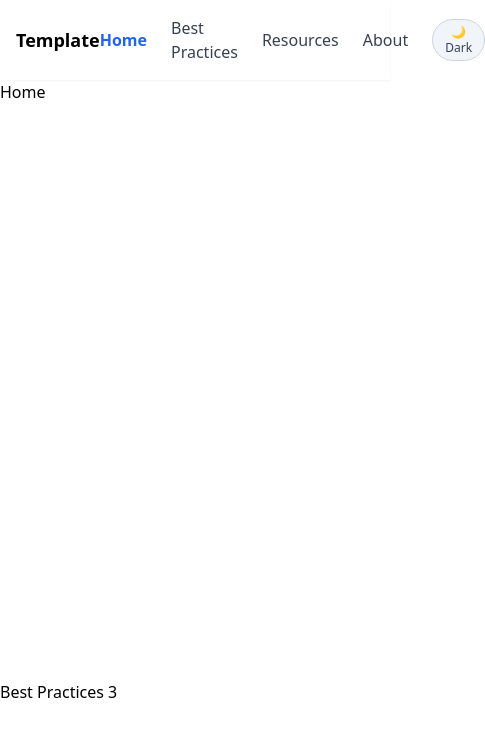
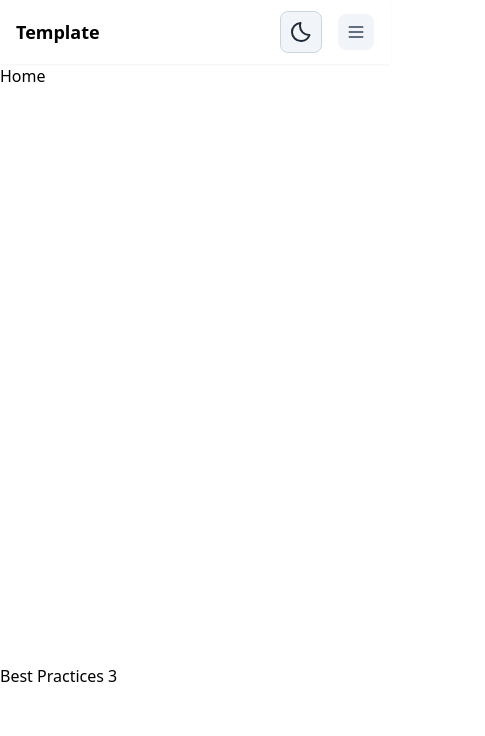
Before and after one commit to dencee/strategy-toolkit, a Nuxt app: page / in a window 390 px wide. Shown: the top 736 px of the page, 485 px wide, since content can reach past the window. Built offline with nearby package versions, Linux system fonts and the light colour scheme.

Commit message:
layout finished

```diff
--- a/app/assets/css/main.css
+++ b/app/assets/css/main.css
@@ -7,6 +7,7 @@
 
 html {
   scroll-behavior: smooth;
+  scroll-padding-top: 5rem;
 }
 
 html.dark body {
--- a/app/components/Header.vue
+++ b/app/components/Header.vue
@@ -1,48 +1,84 @@
 <template>
   <header
-    class="sticky top-0 z-50 bg-white/80 dark:bg-slate-900/80 backdrop-blur-md shadow-sm dark:border-b dark:border-slate-700"
-  >
-    <nav class="mx-auto flex max-w-5xl items-center justify-between p-4">
-      <NuxtLink to="/" class="font-bold text-lg">
+    class="sticky top-0 z-50 bg-white/80 dark:bg-slate-900/80 backdrop-blur-md shadow-sm dark:border-b dark:border-slate-700">
+    <div class="container-max px-4 sm;px-6 lg:px-8">
+      <div class="flex items-center justify-between h-16">
+        <div>
+          <NuxtLink to="/" class="flex items-cener space-x-2 font-bold text-lg">
             Template
           </NuxtLink>
-
-      <ul class="flex items-center gap-6">
+        </div>
+        <nav class="mx-auto flex max-w-5xl items-center justify-between p-4">
+          <ul class=" hidden md:flex items-center space-x-8">
             <li v-for="item in nav" :key="item.to">
-          <a
-            :href="item.to"
-            class="transition-colors"
-            :class="activeSection === item.to
+              <a :href="item.to" class="transition-colors" :class="activeSection === item.to
                 ? 'text-blue-600 dark:text-blue-400 font-semibold'
-              : 'text-gray-700 dark:text-slate-300 hover:text-blue-500 dark:hover:text-blue-300'"
-          >
+                : 'text-gray-700 dark:text-slate-300 hover:text-blue-500 dark:hover:text-blue-300'">
                 {{ item.label }}
               </a>
             </li>
-
+          </ul>
+        </nav>
+        <div class="flex items-center space-x-4">
           <!-- Dark mode toggle -->
-        <li>
-          <button
-            type="button"
-            @click="toggleDark"
-            class="text-xs px-3 py-1 rounded-full border border-slate-300 dark:border-slate-600
+          <button type="button" @click="toggleDark" class="text-xs p-2 rounded-lg border border-slate-300 dark:border-slate-600
         bg-slate-100 dark:bg-slate-800
         text-slate-700 dark:text-slate-200
-                   hover:bg-slate-200 dark:hover:bg-slate-700 transition"
-          >
-            {{ isDark ? '☀️ Light' : '🌙 Dark' }}
+        hover:bg-slate-200 dark:hover:bg-slate-700 transition hover:scale-110">
+            <svg v-if="isDark" class="w-6 h-6 text-gray-800 dark:text-white" aria-hidden="true"
+              xmlns="http://www.w3.org/2000/svg" width="24" height="24" fill="none" viewBox="0 0 24 24">
+              <path stroke="currentColor" stroke-linecap="round" stroke-linejoin="round" stroke-width="2"
+                d="M12 5V3m0 18v-2M7.05 7.05 5.636 5.636m12.728 12.728L16.95 16.95M5 12H3m18 0h-2M7.05 16.95l-1.414 1.414M18.364 5.636 16.95 7.05M16 12a4 4 0 1 1-8 0 4 4 0 0 1 8 0Z" />
+            </svg>
+            <svg v-else class="w-6 h-6 text-gray-800 dark:text-white" aria-hidden="true"
+              xmlns="http://www.w3.org/2000/svg" width="24" height="24" fill="none" viewBox="0 0 24 24">
+              <path stroke="currentColor" stroke-linecap="round" stroke-linejoin="round" stroke-width="2"
+                d="M12 21a9 9 0 0 1-.5-17.986V3c-.354.966-.5 1.911-.5 3a9 9 0 0 0 9 9c.239 0 .254.018.488 0A9.004 9.004 0 0 1 12 21Z" />
+            </svg>
           </button>
+
+          <!-- Mobile menu toggle -->
+          <button @click="isMobileMenuOpen = !isMobileMenuOpen"
+            class="md:hidden p-2 rounded-lg bg-slate-100 dark:bg-slate-800 text-slate-700 dark:text-slate-200 hover:bg-slate-200 dark:hover:bg-slate-700 transition-colors">
+            <svg v-if="!isMobileMenuOpen" xmlns="http://www.w3.org/2000/svg" width="20" height="20" viewBox="0 0 24 24"
+              fill="none" stroke="currentColor" stroke-width="2" stroke-linecap="round" stroke-linejoin="round"
+              class="lucide lucide-menu ">
+              <line x1="4" x2="20" y1="12" y2="12"></line>
+              <line x1="4" x2="20" y1="6" y2="6"></line>
+              <line x1="4" x2="20" y1="18" y2="18"></line>
+            </svg>
+            <svg v-else xmlns="http://www.w3.org/2000/svg" width="20" height="20" viewBox="0 0 24 24" fill="none"
+              stroke="currentColor" stroke-width="2" stroke-linecap="round" stroke-linejoin="round"
+              class="lucide lucide-x">
+              <path d="M18 6 6 18" />
+              <path d="m6 6 12 12" />
+            </svg>
+          </button>
+
+          <!-- Mobile Menu Dropdown -->
+          <Transition name="mobile-menu">
+            <div v-if="isMobileMenuOpen"
+              class="absolute top-full left-0 w-full bg-white/95 dark:bg-slate-900/95 backdrop-blur-md border-b border-slate-200 dark:border-slate-700 shadow-lg md:hidden">
+              <ul class="flex flex-col p-4 space-y-4">
+                <li v-for="item in nav" :key="item.to">
+                  <a :href="item.to"
+                    class="block text-lg py-2 px-4 rounded-lg hover:bg-slate-100 dark:hover:bg-slate-800 transition-colors"
+                    :class="activeSection === item.to ? 'text-blue-600 dark:text-blue-400 font-semibold' : 'text-slate-700 dark:text-slate-300'"
+                    @click="isMobileMenuOpen = false">
+                    {{ item.label }}
+                  </a>
                 </li>
               </ul>
-    </nav>
+            </div>
+          </Transition>
+        </div>
+      </div>
+    </div>
   </header>
 </template>
 
 <script setup>
 import { ref, onMounted, watch } from 'vue'
-// import { useRoute } from '#app'
-
-// const route = useRoute()
 
 const nav = [
   { label: 'Home', to: '#home' },
@@ -51,8 +87,9 @@ const nav = [
   { label: 'About', to: '#about' },
 ]
 
-const activeSection = ref('#hero')
-const isDark = ref(false)
+const activeSection = ref('#hero');
+const isDark = ref(false);
+const isMobileMenuOpen = ref(false);
 
 const applyTheme = (dark) => {
   const root = document.documentElement
@@ -111,4 +148,33 @@ watch(isDark, (value) => {
 header {
   backdrop-filter: blur(10px);
 }
+
+.mobile-menu-enter-active {
+  transition: clip-path 10.4s ease-out;
+}
+
+.mobile-menu-leave-active {
+  transition: none;
+}
+
+.mobile-menu-enter-from,
+.mobile-menu-leave-to {
+  clip-path: inset(0 0 100% 0);
+}
+
+.mobile-menu-enter-active ul {
+  animation: fadeIn 0.5s ease-out forwards;
+}
+
+@keyframes fadeIn {
+  0% {
+    opacity: 0;
+    transform: translateY(-10px);
+  }
+
+  100% {
+    opacity: 1;
+    transform: translateY(0);
+  }
+}
 </style>
```
Lines whose indentation alone changed are shown as unchanged.
